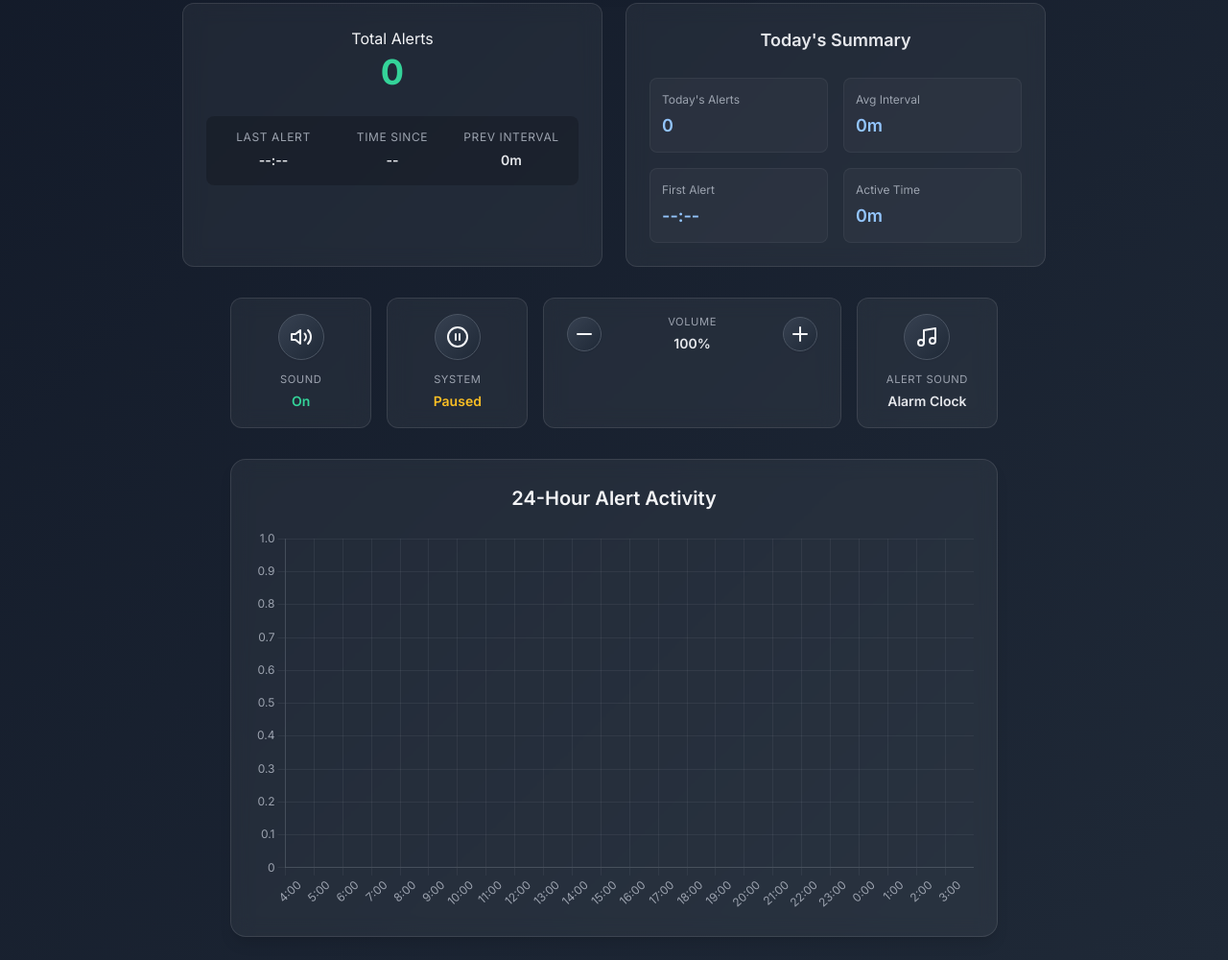
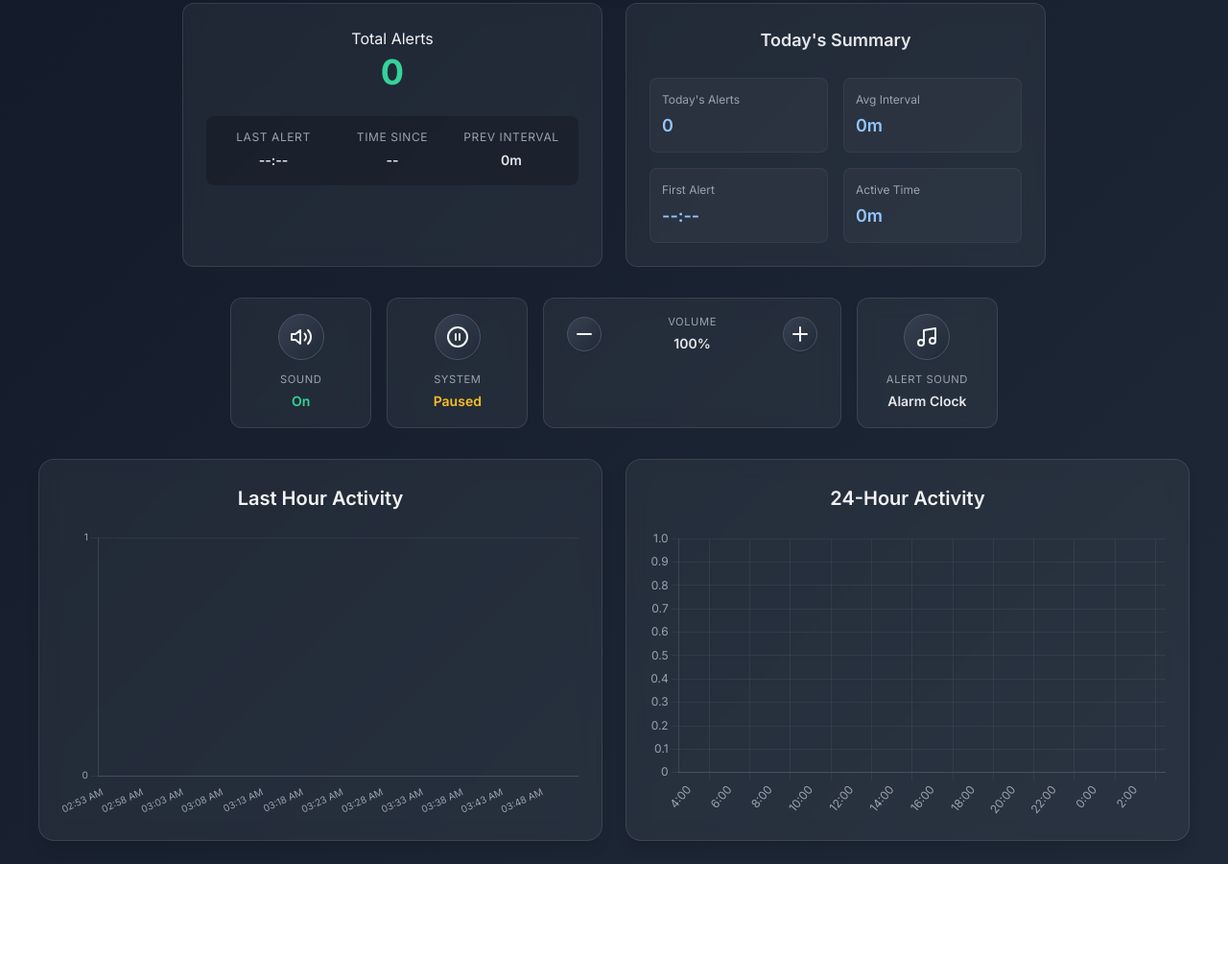
Before and after one commit to EduardoPetrini/face-touch-alert, a website built with Vite: page index.html in a window 1280 px wide. Shown: the part 476-1476 px from the top of the page at 96% size. After the commit the page ends 1376 px from the top, so only its background shows below. Built offline with nearby package versions, Linux system fonts and the light colour scheme.

Commit message:
feat: add the last 60 minutes chart

```diff
--- a/assets/chart.js
+++ b/assets/chart.js
@@ -24,16 +24,16 @@ const chart = new Chart(ctx, {
           color: '#9ca3af', // gray-400
           font: {
             family: 'Inter, sans-serif',
-            size: 12
-          }
+            size: 12,
+          },
         },
         grid: {
           color: 'rgba(156, 163, 175, 0.1)', // gray-400 with low opacity
-          drawBorder: false
+          drawBorder: false,
         },
         border: {
-          color: 'rgba(156, 163, 175, 0.2)'
-        }
+          color: 'rgba(156, 163, 175, 0.2)',
+        },
       },
       y: {
         beginAtZero: true,
@@ -41,21 +41,21 @@ const chart = new Chart(ctx, {
           color: '#9ca3af', // gray-400
           font: {
             family: 'Inter, sans-serif',
-            size: 12
-          }
+            size: 12,
+          },
         },
         grid: {
           color: 'rgba(156, 163, 175, 0.1)', // gray-400 with low opacity
-          drawBorder: false
+          drawBorder: false,
         },
         border: {
-          color: 'rgba(156, 163, 175, 0.2)'
-        }
+          color: 'rgba(156, 163, 175, 0.2)',
+        },
       },
     },
     plugins: {
       legend: {
-        display: false
+        display: false,
       },
       tooltip: {
         backgroundColor: 'rgba(17, 24, 39, 0.95)', // gray-900 with high opacity
@@ -68,11 +68,11 @@ const chart = new Chart(ctx, {
         titleFont: {
           family: 'Inter, sans-serif',
           size: 14,
-          weight: '600'
+          weight: '600',
         },
         bodyFont: {
           family: 'Inter, sans-serif',
-          size: 13
+          size: 13,
         },
         callbacks: {
           label: context => `${context.raw > 1 ? 'Touches: ' + context.raw : 'Touch: ' + context.raw}`,
@@ -81,12 +81,12 @@ const chart = new Chart(ctx, {
     },
     interaction: {
       intersect: false,
-      mode: 'index'
+      mode: 'index',
     },
     animation: {
       duration: 750,
-      easing: 'easeInOutQuart'
-    }
+      easing: 'easeInOutQuart',
+    },
   },
 });
 
@@ -126,3 +126,98 @@ export function updateChartFromTimestamps(timestamps, now = new Date()) {
 
   return hourlyCounts;
 }
+
+// Minute Chart Implementation
+const minuteCtx = document.getElementById('minuteChart').getContext('2d');
+const minuteChart = new Chart(minuteCtx, {
+  type: 'bar',
+  data: {
+    labels: getLabelsForLast60Minutes(),
+    datasets: [
+      {
+        label: 'Face Touches (Last Hour)',
+        data: Array(60).fill(0),
+        backgroundColor: 'rgba(16, 185, 129, 0.8)', // Success green
+        borderColor: 'rgba(16, 185, 129, 1)',
+        borderWidth: 1,
+        borderRadius: 2,
+        borderSkipped: false,
+      },
+    ],
+  },
+  options: {
+    responsive: true,
+    maintainAspectRatio: false,
+    scales: {
+      x: {
+        ticks: {
+          color: '#9ca3af',
+          font: { family: 'Inter, sans-serif', size: 10 },
+          maxTicksLimit: 12, // Show label every 5 mins
+        },
+        grid: { display: false },
+        border: { color: 'rgba(156, 163, 175, 0.2)' },
+      },
+      y: {
+        beginAtZero: true,
+        ticks: {
+          color: '#9ca3af',
+          font: { family: 'Inter, sans-serif', size: 10 },
+          stepSize: 1,
+        },
+        grid: {
+          color: 'rgba(156, 163, 175, 0.1)',
+          drawBorder: false,
+        },
+        border: { color: 'rgba(156, 163, 175, 0.2)' },
+      },
+    },
+    plugins: {
+      legend: { display: false },
+      tooltip: {
+        backgroundColor: 'rgba(17, 24, 39, 0.95)',
+        titleColor: '#f3f4f6',
+        bodyColor: '#d1d5db',
+        borderColor: 'rgba(16, 185, 129, 0.3)',
+        borderWidth: 1,
+        cornerRadius: 8,
+        displayColors: false,
+        callbacks: {
+          title: items => `Time: ${items[0].label}`,
+          label: context => `${context.raw > 1 ? 'Touches: ' + context.raw : 'Touch: ' + context.raw}`,
+        },
+      },
+    },
+    interaction: { intersect: false, mode: 'index' },
+    animation: { duration: 500 },
+  },
+});
+
+export function getLabelsForLast60Minutes() {
+  const now = new Date();
+  const labels = [];
+  for (let i = 59; i >= 0; i--) {
+    const d = new Date(now.getTime() - i * 60000);
+    labels.push(d.toLocaleTimeString([], { hour: '2-digit', minute: '2-digit' }));
+  }
+  return labels;
+}
+
+export function updateMinuteChartFromTimestamps(timestamps, now = new Date()) {
+  const oneHourAgo = now.getTime() - 60 * 60 * 1000;
+  const minuteCounts = Array(60).fill(0);
+
+  timestamps
+    .filter(ts => ts >= oneHourAgo)
+    .forEach(ts => {
+      const diffMs = now.getTime() - ts;
+      const minutesAgo = Math.floor(diffMs / 60000);
+      if (minutesAgo >= 0 && minutesAgo < 60) {
+        minuteCounts[59 - minutesAgo]++;
+      }
+    });
+
+  minuteChart.data.labels = getLabelsForLast60Minutes();
+  minuteChart.data.datasets[0].data = minuteCounts;
+  minuteChart.update();
+}
--- a/assets/functions.js
+++ b/assets/functions.js
@@ -1,4 +1,4 @@
-import { updateChartFromTimestamps } from './chart.js';
+import { updateChartFromTimestamps, updateMinuteChartFromTimestamps } from './chart.js';
 import { getArray, getInt, setArray, setInt } from './storage.js';
 
 const videoElement = document.getElementById('video');
@@ -46,6 +46,7 @@ const alertsList = getArray('alertsList') || [];
 
 // Initial update
 updateChartFromTimestamps(alertsList);
+updateMinuteChartFromTimestamps(alertsList);
 updateDashboard();
 
 // Start interval to update "Time Since" every minute
@@ -186,6 +187,7 @@ export function onResults(results) {
         setArray('alertsList', alertsList);
 
         updateChartFromTimestamps(alertsList);
+        updateMinuteChartFromTimestamps(alertsList);
         updateDashboard();
 
         return;
--- a/index.html
+++ b/index.html
@@ -886,10 +886,19 @@
         </div>
       </div>
 
-      <div class="chart-container">
-        <div class="chart-title">24-Hour Alert Activity</div>
-        <div id="chartContainer">
-          <canvas id="alertChart" width="400" height="200"></canvas>
+      <div class="charts-wrapper" style="width: 100%; max-width: 1200px; display: grid; grid-template-columns: repeat(auto-fit, minmax(400px, 1fr)); gap: var(--space-6)">
+        <div class="chart-container">
+          <div class="chart-title">Last Hour Activity</div>
+          <div class="chart-canvas-container" style="position: relative; height: 300px; width: 100%">
+            <canvas id="minuteChart"></canvas>
+          </div>
+        </div>
+
+        <div class="chart-container">
+          <div class="chart-title">24-Hour Activity</div>
+          <div class="chart-canvas-container" style="position: relative; height: 300px; width: 100%">
+            <canvas id="alertChart"></canvas>
+          </div>
         </div>
       </div>
     </div>
```
